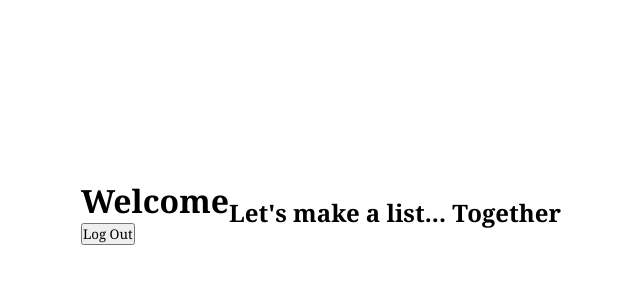
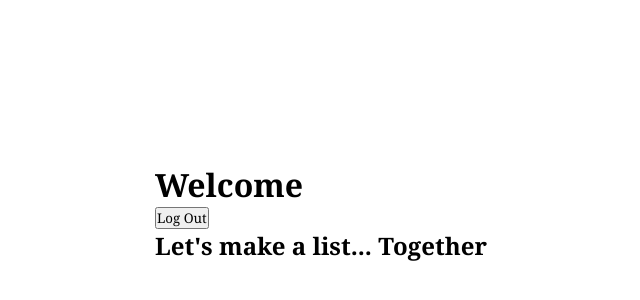
Before and after one commit to DrummerDee/Volo, a React (Create React App) app: page /dashboard in a window 1280 px wide. Shown: the part 188-488 px from the top of the page, without its empty margins (319-959 px from the left). Built offline with nearby package versions, Linux system fonts and the light colour scheme; sample sign-in values are in the browser's storage.

Commit message:
Edited dashboard jsx

```diff
--- a/src/components/Dashboard.js
+++ b/src/components/Dashboard.js
@@ -20,7 +20,8 @@ const Dashboard = () => {
 
   return (
     <div class="container">
-<header>
+      <div class="main">
+      <header>
         <div>
           <h1>Welcome {user.userName}</h1>
           <input
@@ -31,12 +32,12 @@ const Dashboard = () => {
           />
         </div>
       </header>
-      <main>
         <section className="containerleft">
           <h2> Let's make a list... Together </h2>
           <div className="leftwrapper"></div>
         </section>
-      </main>
+      </div>
+
     </div>
   );
 };
```
Also changed, not shown: 1 other file (tests, documents, lock files or other folders).
